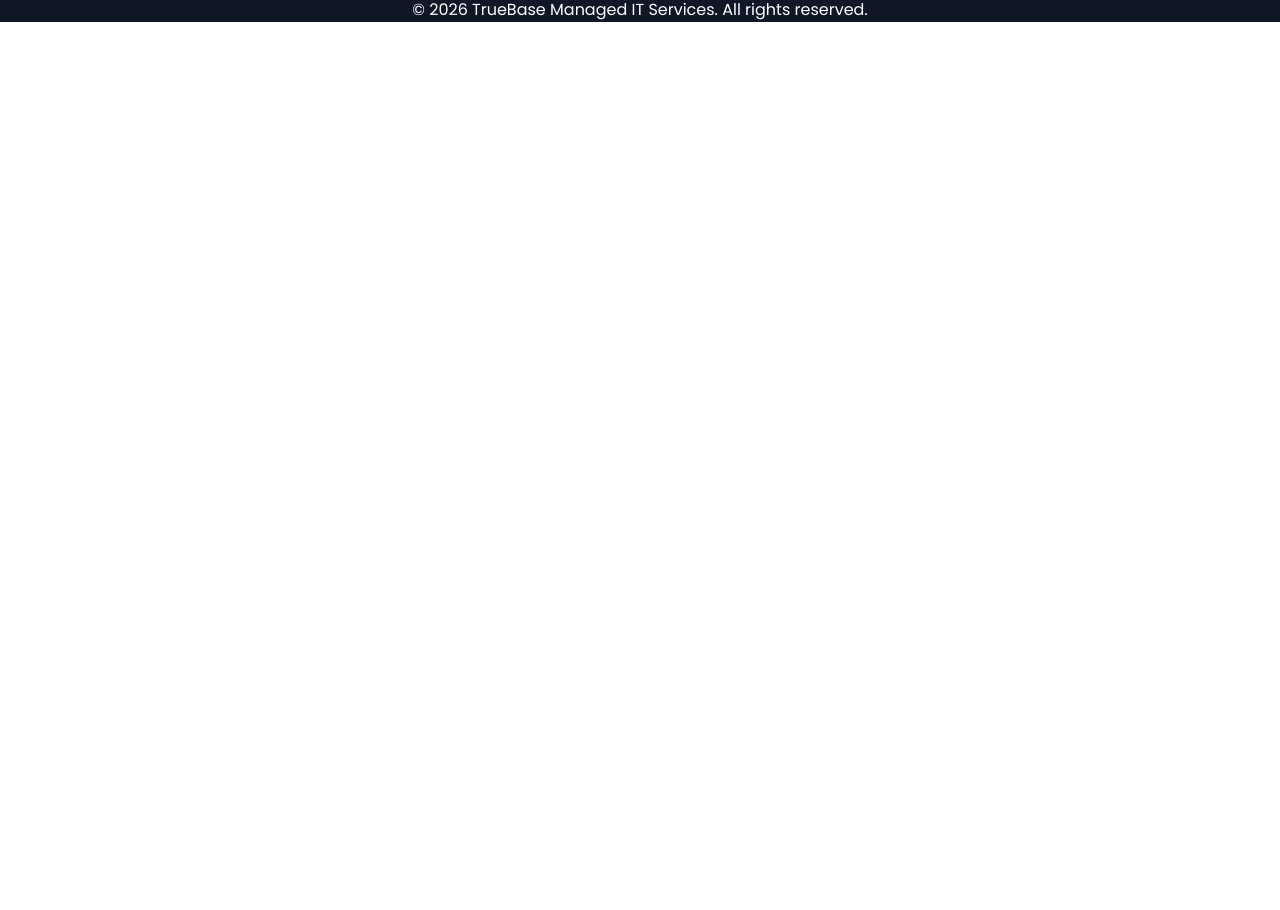
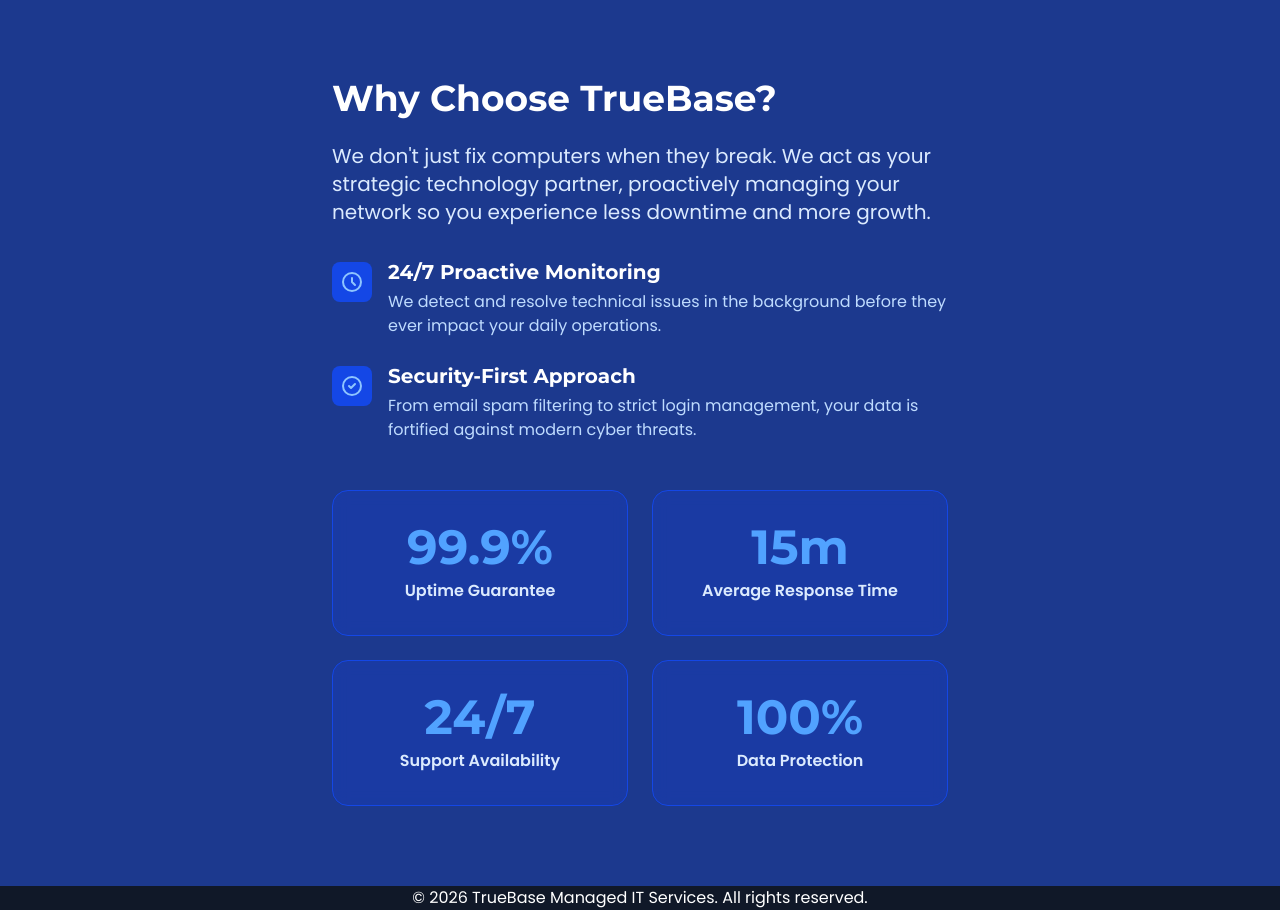
Before and after one commit to anikas-durentech/truebase-msp, a SvelteKit app: page / in a window 1280 px wide. Shown: the part 1536-2446 px from the top of the page. Before the commit the page ends 1558 px from the top, so only its background shows below. Built offline with nearby package versions, Linux system fonts and the light colour scheme.

Commit message:
Why TrueBase? section

```diff
--- a/src/routes/+page.svelte
+++ b/src/routes/+page.svelte
@@ -146,3 +146,64 @@
         </div>
     </div>
 </section>
+
+<section class="py-20 bg-blue-900 text-white">
+    <div class="container mx-auto px-6">
+        <div class="flex flex-col lg-flex-row items-center gap-12">
+            <div class="lg:w-1/2">
+                <h2 class="font-heading text-4xl font-bold mb-6">Why Choose TrueBase?</h2>
+                <p class="font-sans text-xl text-blue-100 mb-8">
+                    We don't just fix computers when they break. We act as your strategic technology partner, proactively managing your network so you experience less downtime and more growth.
+                </p>
+
+                <div class="space-y-6">
+                    <div class="flex items-start gap-4">
+                        <div class="mt-1 bg-blue-700 p-2 rounded-lg text-blue-300">
+                            <svg xmlns="http://www.w3.org/2000/svg" class="h-6 w-6" fill="none" viewBox="0 0 24 24" stroke="currentColor" stroke-width="2">
+                                <path stroke-linecap="round" stroke-linejoin="round" d="M12 8v4l3 3m6-3a9 9 0 11-18 0 9 9 0 0118 0z" />
+                            </svg>
+                        </div>
+
+                        <div>
+                            <h4 class="font-heading font-bold text-xl mb-1">24/7 Proactive Monitoring</h4>
+                            <p class="text-blue-200">We detect and resolve technical issues in the background before they ever impact your daily operations.</p>
+                        </div>
+                    </div>
+
+                    <div class="flex items-start gap-4">
+                        <div class="mt-1 bg-blue-700 p-2 rounded-lg text-blue-300">
+                            <svg xmlns="http://www.w3.org/2000/svg" class="h-6 w-6" fill="none" viewBox="0 0 24 24" stroke="currentColor" stroke-width="2">
+                                <path stroke-linecap="round" stroke-linejoin="round" d="M9 12l2 2 4-4m6 2a9 9 0 11-18 0 9 9 0 0118 0z" />
+                            </svg>
+                        </div>
+                        <div>
+                            <h4 class="font-heading font-bold text-xl mb-1">Security-First Approach</h4>
+                            <p class="text-blue-200">From email spam filtering to strict login management, your data is fortified against modern cyber threats.</p>
+                        </div>
+                    </div>
+                </div>
+            </div>
+
+            <div class="lg:w-1/2 w-full">
+                <div class="grid grid-cols-2 gap-6">
+                    <div class="bg-blue-800/50 border border-blue-700 p-8 rounded-2xl text-center backdrop-blur-sm hover:-translate-y-1 transition-transform duration-300">
+                        <div class="text-5xl font-bold text-blue-400 mb-2 font-heading">99.9%</div>
+                        <div class="text-blue-100 font-semibold">Uptime Guarantee</div>
+                    </div>
+                    <div class="bg-blue-800/50 border border-blue-700 p-8 rounded-2xl text-center backdrop-blur-sm hover:-translate-y-1 transition-transform duration-300">
+                        <div class="text-5xl font-bold text-blue-400 mb-2 font-heading">15m</div>
+                        <div class="text-blue-100 font-semibold">Average Response Time</div>
+                    </div>
+                    <div class="bg-blue-800/50 border border-blue-700 p-8 rounded-2xl text-center backdrop-blur-sm hover:-translate-y-1 transition-transform duration-300">
+                        <div class="text-5xl font-bold text-blue-400 mb-2 font-heading">24/7</div>
+                        <div class="text-blue-100 font-semibold">Support Availability</div>
+                    </div>
+                    <div class="bg-blue-800/50 border border-blue-700 p-8 rounded-2xl text-center backdrop-blur-sm hover:-translate-y-1 transition-transform duration-300">
+                        <div class="text-5xl font-bold text-blue-400 mb-2 font-heading">100%</div>
+                        <div class="text-blue-100 font-semibold">Data Protection</div>
+                    </div>
+                </div>
+            </div>
+        </div>
+    </div>
+</section>
```
